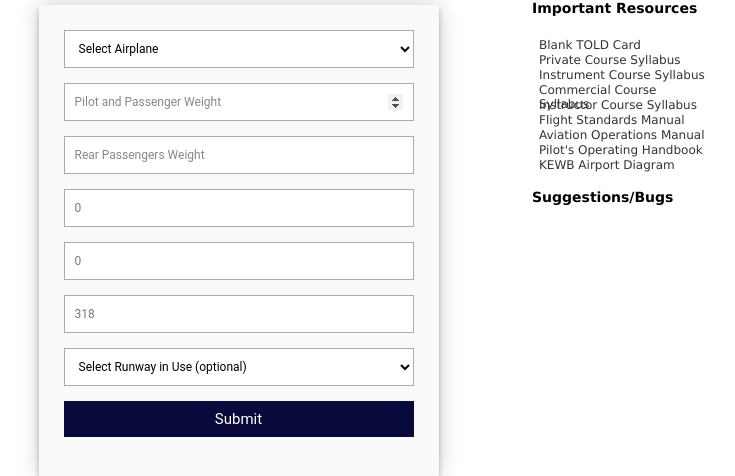
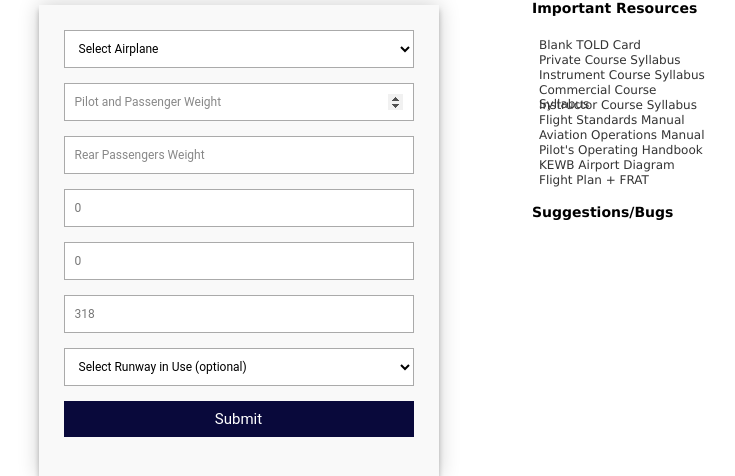
Before and after one commit to jackc7/toldcard.com, a Flask app: template templates/form.html in a window 1280 px wide. Shown: the part 228-704 px from the top of the page, without its empty margins (314-1049 px from the left). Run offline with Flask 3, Linux system fonts and the light colour scheme; the template is opened without the code that fills it, so the values that code supplies are empty; parts of the project's set-up code (start-up, migrations or seed data) failed here and were passed over.

Commit message:
Added fpl+FRAT

```diff
--- a/templates/form.html
+++ b/templates/form.html
@@ -40,6 +40,9 @@
         </li>
         <li>
           <a href="/diagram" target="_blank">KEWB Airport Diagram</a>
+        </li>
+        <li>
+          <a href="https://bridgew.az1.qualtrics.com/jfe/form/SV_3k3XL0m7xq1VH7g" target="_blank">Flight Plan + FRAT</a>
         </li>
       </ul>
       <br>
```
